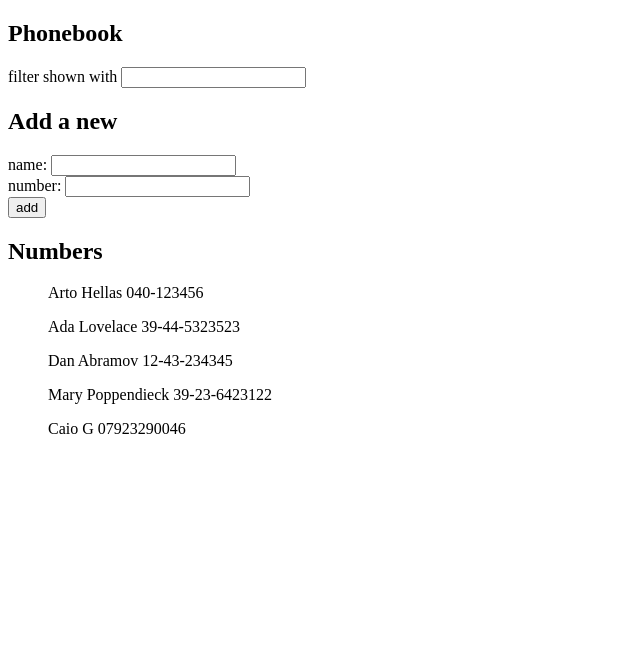
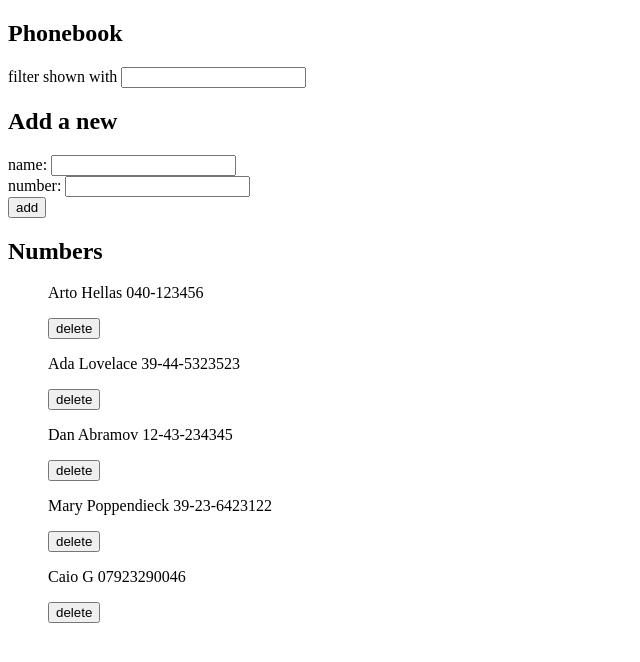
Before and after one commit to caio-garcia/FSO2022-Full-Stack-Open-2022, a React (Create React App) app in the folder part2/phonebook/: page / in a window 1280 px wide. Shown: the top 662 px of the page, without its empty margins (0-640 px from the left). Built offline with nearby package versions, Linux system fonts and the light colour scheme; data requests are answered from the project's data file.

Commit message:
Exercise 2.17

```diff
--- a/part2/phonebook/src/App.js
+++ b/part2/phonebook/src/App.js
@@ -11,8 +11,11 @@ const App = () => {
   const [search, setSearch] = useState("");
   const [newName, setNewName] = useState("");
 
+  const fetchData = () => {
+    services.getAll().then((firstUpload) => setPersons(firstUpload));
+  };
   useEffect(() => {
-    services.getAll().then((firstUpload) => setPersons(firstUpload));
+    fetchData();
   }, []);
 
   function handleSubmit(e) {
@@ -37,6 +40,17 @@ const App = () => {
     setNewName({ ...newName, [e.target.name]: e.target.value });
   }
 
+  function deleteRecord(e) {
+    if (
+      window.confirm(
+        `${e.target.name} is about to be deleted \nWould you like to delete it?`
+      )
+    ) {
+      services.deleteOne(e.target.value);
+      fetchData();
+    }
+  }
+
   return (
     <div>
       <h2>Phonebook</h2>
@@ -45,7 +59,7 @@ const App = () => {
         <NewNumber handleSubmit={handleSubmit} handleChange={handleChange} />
       </div>
       <h2>Numbers</h2>
-      <Numbers persons={persons} search={search} />
+      <Numbers persons={persons} search={search} deleteRecord={deleteRecord} />
     </div>
   );
 };
--- a/part2/phonebook/src/components/Numbers/index.js
+++ b/part2/phonebook/src/components/Numbers/index.js
@@ -1,4 +1,4 @@
-export function Numbers({ persons, search }) {
+export function Numbers({ persons, search, deleteRecord }) {
   return (
     <ul>
       {persons
@@ -11,6 +11,9 @@ export function Numbers({ persons, search }) {
               <p>
                 {curr.name} {curr.number}
               </p>
+              <button value={curr.id} name={curr.name} onClick={deleteRecord}>
+                delete
+              </button>
             </li>
           );
         })}
```
